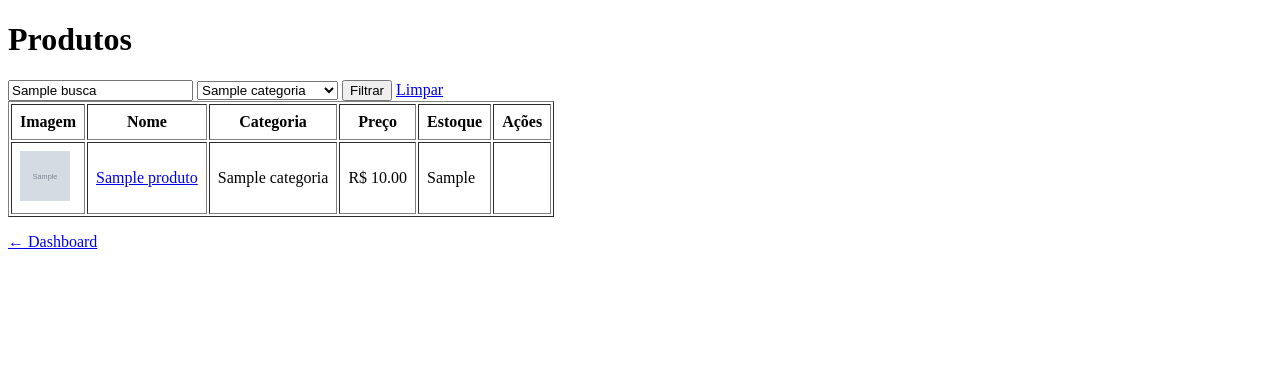
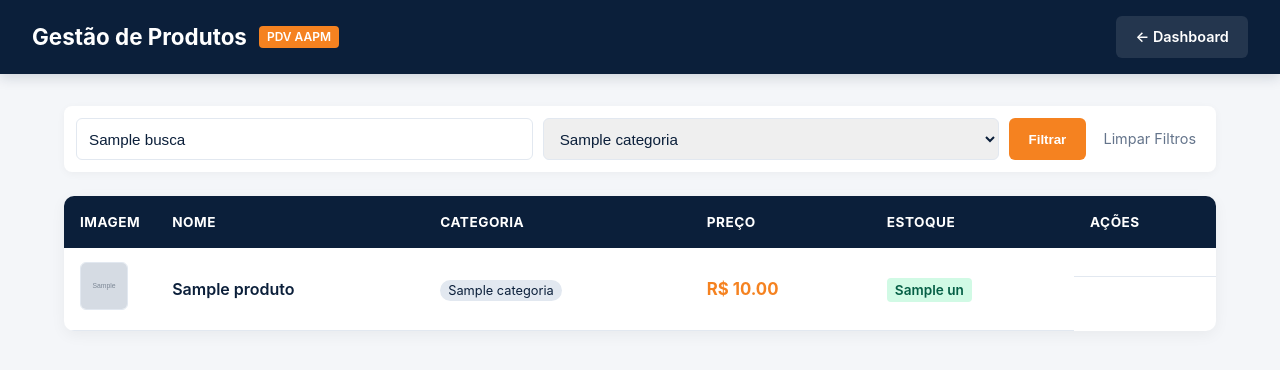
Before and after one commit to isabellyr-oliveira/Projeto-PDV, a FastAPI app: template app/templates/produtos/index.html in a window 1280 px wide. Shown: the top 370 px of the page. Run offline with FastAPI, Linux system fonts and the light colour scheme; the template is opened without the code that fills it: most values are stand-ins (such as "Sample title", 1, 10 or a date in 2020); grey boxes marked "Sample" are stand-in pictures.

Commit message:
Estilizando tela de produtos

```diff
--- a/app/static/CSS_produtos/index.css
+++ b/app/static/CSS_produtos/index.css
@@ -0,0 +1,335 @@
+/* ==============================
+   VARIÁVEIS DE CORES & BASE
+============================== */
+:root {
+    --navy-dark: #0b1f3a;
+    --navy-light: #16325c;
+    --orange-primary: #f58220;
+    --orange-hover: #d96d10;
+    --bg-main: #f4f6f9;
+    --white: #ffffff;
+    --gray-border: #e2e8f0;
+    --text-muted: #64748b;
+    --danger: #ef4444;
+    --success: #10b981;
+}
+
+* {
+    margin: 0;
+    padding: 0;
+    box-sizing: border-box;
+}
+
+body {
+    font-family: -apple-system, BlinkMacSystemFont, "Segoe UI", Roboto, Helvetica, Arial, sans-serif;
+    background-color: var(--bg-main);
+    color: var(--navy-dark);
+    line-height: 1.5;
+}
+
+/* ==============================
+   HEADER & LAYOUT
+============================== */
+.pdv-header {
+    background-color: var(--navy-dark);
+    color: var(--white);
+    padding: 1rem 2rem;
+    display: flex;
+    justify-content: space-between;
+    align-items: center;
+    box-shadow: 0 4px 12px rgba(11, 31, 58, 0.15);
+}
+
+.header-title {
+    display: flex;
+    align-items: center;
+    gap: 12px;
+}
+
+.header-title h1 {
+    font-size: 1.4rem;
+    font-weight: 700;
+}
+
+.badge-pdv {
+    background-color: var(--orange-primary);
+    color: var(--white);
+    font-size: 0.75rem;
+    padding: 2px 8px;
+    border-radius: 4px;
+    font-weight: 600;
+    text-transform: uppercase;
+}
+
+.container {
+    max-width: 1200px;
+    margin: 2rem auto;
+    padding: 0 1.5rem;
+}
+
+/* ==============================
+   ALERTAS
+============================== */
+.alert {
+    padding: 1rem;
+    border-radius: 8px;
+    margin-bottom: 1.5rem;
+    font-weight: 600;
+}
+
+.alert-success {
+    background-color: #d1fae5;
+    color: #065f46;
+    border-left: 4px solid var(--success);
+}
+
+.alert-warning {
+    background-color: #fef3c7;
+    color: #92400e;
+    border-left: 4px solid var(--orange-primary);
+}
+
+/* ==============================
+   TOOLBAR & FILTROS
+============================== */
+.toolbar {
+    display: flex;
+    justify-content: space-between;
+    align-items: center;
+    gap: 1rem;
+    margin-bottom: 1.5rem;
+    flex-wrap: wrap;
+}
+
+.search-form {
+    display: flex;
+    gap: 10px;
+    flex: 1;
+    background: var(--white);
+    padding: 12px;
+    border-radius: 8px;
+    box-shadow: 0 2px 8px rgba(0,0,0,0.04);
+}
+
+.input-group, .select-group {
+    flex: 1;
+}
+
+input[type="text"], select {
+    width: 100%;
+    height: 42px;
+    padding: 0 12px;
+    border: 1px solid var(--gray-border);
+    border-radius: 6px;
+    font-size: 0.95rem;
+    color: var(--navy-dark);
+    outline: none;
+    transition: all 0.2s;
+}
+
+input[type="text"]:focus, select:focus {
+    border-color: var(--orange-primary);
+    box-shadow: 0 0 0 3px rgba(245, 130, 32, 0.2);
+}
+
+/* ==============================
+   BOTÕES
+============================== */
+.btn-primary, .btn-action, .btn-secondary {
+    display: inline-flex;
+    align-items: center;
+    justify-content: center;
+    height: 42px;
+    padding: 0 1.2rem;
+    border-radius: 6px;
+    font-weight: 600;
+    cursor: pointer;
+    text-decoration: none;
+    border: none;
+    transition: background 0.2s;
+}
+
+.btn-primary, .btn-action {
+    background-color: var(--orange-primary);
+    color: var(--white);
+}
+
+.btn-primary:hover, .btn-action:hover {
+    background-color: var(--orange-hover);
+}
+
+.btn-secondary {
+    background-color: rgba(255, 255, 255, 0.1);
+    color: var(--white);
+    font-size: 0.9rem;
+}
+
+.btn-secondary:hover {
+    background-color: rgba(255, 255, 255, 0.2);
+}
+
+.btn-link {
+    color: var(--text-muted);
+    text-decoration: none;
+    align-self: center;
+    font-size: 0.9rem;
+    padding: 0 8px;
+}
+
+.btn-link:hover {
+    color: var(--navy-dark);
+}
+
+/* ==============================
+   TABELA
+============================== */
+.table-card {
+    background-color: var(--white);
+    border-radius: 10px;
+    box-shadow: 0 4px 15px rgba(0, 0, 0, 0.05);
+    overflow: hidden;
+}
+
+.pdv-table {
+    width: 100%;
+    border-collapse: collapse;
+    text-align: left;
+}
+
+.pdv-table thead {
+    background-color: var(--navy-dark);
+    color: var(--white);
+}
+
+.pdv-table th {
+    padding: 16px;
+    font-size: 0.85rem;
+    text-transform: uppercase;
+    letter-spacing: 0.5px;
+}
+
+.pdv-table td {
+    padding: 14px 16px;
+    border-bottom: 1px solid var(--gray-border);
+    vertical-align: middle;
+}
+
+.pdv-table tbody tr:hover {
+    background-color: #f8fafc;
+}
+
+.img-wrapper img {
+    width: 48px;
+    height: 48px;
+    object-fit: cover;
+    border-radius: 6px;
+    border: 1px solid var(--gray-border);
+}
+
+.product-title {
+    color: var(--navy-dark);
+    font-weight: 600;
+    text-decoration: none;
+}
+
+.product-title:hover {
+    color: var(--orange-primary);
+}
+
+.category-badge {
+    background-color: #e2e8f0;
+    color: var(--navy-dark);
+    font-size: 0.8rem;
+    padding: 3px 8px;
+    border-radius: 12px;
+}
+
+.price {
+    font-size: 1.05rem;
+    font-weight: 700;
+    color: var(--orange-primary);
+}
+
+.stock-badge {
+    padding: 4px 8px;
+    border-radius: 4px;
+    font-size: 0.85rem;
+    font-weight: 600;
+}
+
+.ok-stock {
+    background-color: #d1fae5;
+    color: #065f46;
+}
+
+.low-stock {
+    background-color: #fee2e2;
+    color: #991b1b;
+}
+
+/* ==============================
+   AÇÕES
+============================== */
+.actions-cell {
+    display: flex;
+    gap: 8px;
+    align-items: center;
+}
+
+.inline-form {
+    display: inline;
+}
+
+.btn-icon {
+    padding: 6px 12px;
+    border-radius: 4px;
+    font-size: 0.85rem;
+    font-weight: 600;
+    text-decoration: none;
+    border: none;
+    cursor: pointer;
+}
+
+.btn-icon.edit {
+    background-color: #e0e7ff;
+    color: var(--navy-dark);
+}
+
+.btn-icon.edit:hover {
+    background-color: var(--navy-dark);
+    color: var(--white);
+}
+
+.btn-icon.delete {
+    background-color: #fee2e2;
+    color: var(--danger);
+}
+
+.btn-icon.delete:hover {
+    background-color: var(--danger);
+    color: var(--white);
+}
+
+.empty-row td {
+    text-align: center;
+    padding: 3rem;
+    color: var(--text-muted);
+}
+
+/* ==============================
+   RESPONSIVIDADE
+============================== */
+@media (max-width: 768px) {
+    .toolbar {
+        flex-direction: column;
+        align-items: stretch;
+    }
+
+    .search-form {
+        flex-direction: column;
+    }
+
+    .table-card {
+        overflow-x: auto;
+    }
+}
--- /dev/null
+++ b/app/static/JS_produtos/index.js
@@ -0,0 +1,33 @@
+document.addEventListener("DOMContentLoaded", () => {
+    const searchInput = document.getElementById("searchInput");
+    const categorySelect = document.getElementById("categorySelect");
+    const rows = document.querySelectorAll(".product-row");
+
+    function filterProducts() {
+        const query = searchInput.value.toLowerCase().trim();
+        const selectedCategory = categorySelect.value;
+
+        rows.forEach(row => {
+            const productName = row.getAttribute("data-name");
+            const productCategory = row.getAttribute("data-category");
+
+            const matchesSearch = productName.includes(query);
+            const matchesCategory = selectedCategory === "0" || productCategory === selectedCategory;
+
+            if (matchesSearch && matchesCategory) {
+                row.style.display = "";
+            } else {
+                row.style.display = "none";
+            }
+        });
+    }
+
+    // Eventos para filtragem em tempo real (Instant Search)
+    if (searchInput) {
+        searchInput.addEventListener("input", filterProducts);
+    }
+
+    if (categorySelect) {
+        categorySelect.addEventListener("change", filterProducts);
+    }
+});
--- a/app/templates/produtos/index.html
+++ b/app/templates/produtos/index.html
@@ -1,80 +1,102 @@
 <!DOCTYPE html>
 <html lang="pt-br">
+
 <head>
     <meta charset="UTF-8">
+    <meta name="viewport" content="width=device-width, initial-scale=1.0">
+    <link rel="stylesheet" href="{{ request.url_for('static', path='CSS_produtos/index.css') }}">
     <title>Produtos — AAPM SENAI</title>
 </head>
+
 <body>
-    <h1>Produtos</h1>
 
+    <header class="pdv-header">
+        <div class="header-title">
+            <h1>Gestão de Produtos</h1>
+            <span class="badge-pdv">PDV AAPM</span>
+        </div>
+        <a href="/" class="btn-secondary">← Dashboard</a>
+    </header>
+
+    <main class="container">
+        <!-- Banners de Notificação -->
         {% if request.query_params.get('criado') == 'ok' %}
-        <p style="color:green">Produto criado com sucesso!</p>
+        <div class="alert alert-success">✓ Produto criado com sucesso!</div>
         {% endif %}
         {% if request.query_params.get('desativado') == 'ok' %}
-        <p style="color:green">Produto desativado.</p>
+        <div class="alert alert-warning">⚠ Produto desativado com sucesso.</div>
         {% endif %}
 
-    <!-- Filtros -->
-    <form method="get" action="/produtos">
-        <input  type="text"
-                name="busca"
-                placeholder="Buscar por nome..."
-                value="{{ busca }}">
+        <!-- Control Bar (Filtros e Ações) -->
+        <div class="toolbar">
+            <form method="get" action="/produtos" class="search-form" id="filterForm">
+                <div class="input-group">
+                    <input type="text" id="searchInput" name="busca" placeholder="Buscar por nome ou código..."
+                        value="{{ busca }}" autocomplete="off">
+                </div>
 
-        <select name="categoria_id">
+                <div class="select-group">
+                    <select name="categoria_id" id="categorySelect">
                         <option value="0">Todas as categorias</option>
                         {% for c in categorias %}
-                <option value="{{ c.id }}"
-                    {{ 'selected' if categoria_id == c.id else '' }}>
+                        <option value="{{ c.id }}" {{ 'selected' if categoria_id==c.id else '' }}>
                             {{ c.nome }}
                         </option>
                         {% endfor %}
                     </select>
+                </div>
 
-        <button type="submit">Filtrar</button>
+                <button type="submit" class="btn-primary">Filtrar</button>
 
                 {% if busca or categoria_id %}
-            <a href="/produtos">Limpar</a>
-
+                <a href="/produtos" class="btn-link">Limpar Filtros</a>
                 {% endif %}
             </form>
 
             {% if usuario.role == 'admin' %}
-        <a href="/produtos/novo">+ Novo produto</a>
+            <a href="/produtos/novo" class="btn-action">+ Novo Produto</a>
             {% endif %}
+        </div>
 
-    <table border="1" cellpadding="8">
+        <!-- Tabela de Produtos -->
+        <div class="table-card">
+            <table class="pdv-table">
                 <thead>
                     <tr>
-                <th>Imagem</th>
+                        <th width="80">Imagem</th>
                         <th>Nome</th>
                         <th>Categoria</th>
                         <th>Preço</th>
                         <th>Estoque</th>
-                <th>Ações</th>
+                        <th text-align="right">Ações</th>
                     </tr>
                 </thead>
-        <tbody>
+                <tbody id="productTableBody">
                     {% for p in produtos %}
-            <tr>
+                    <tr class="product-row" data-name="{{ p.nome|lower }}"
+                        data-category="{{ p.categoria_id if p.categoria else 0 }}">
                         <td>
-                    <img src="{{ p.imagem_url }}"
-                         alt="{{ p.nome }}"
-                         width="50" height="50"
-                         style="object-fit:cover">
+                            <div class="img-wrapper">
+                                <img src="{{ request.url_for('static', path='IMG/' ~ p.imagem_url) if p.imagem_url else request.url_for('static', path='IMG/camisa.jpg') }}"
+                                    alt="{{ p.nome }}" loading="lazy">
+                            </div>
                         </td>
-                <td><a href="/produtos/{{ p.id }}">{{ p.nome }}</a></td>
-                <td>{{ p.categoria.nome if p.categoria else "—" }}</td>
-                <td>R$ {{ "%.2f"|format(p.preco) }}</td>
-                <td>{{ p.estoque_atual }}</td>
                         <td>
+                            <a href="/produtos/{{ p.id }}" class="product-title">{{ p.nome }}</a>
+                        </td>
+                        <td><span class="category-badge">{{ p.categoria.nome if p.categoria else "Geral" }}</span></td>
+                        <td class="price">R$ {{ "%.2f"|format(p.preco) }}</td>
+                        <td>
+                            <span class="stock-badge {{ 'low-stock' if p.estoque_atual < 5 else 'ok-stock' }}">
+                                {{ p.estoque_atual }} un
+                            </span>
+                        </td>
+                        <td class="actions-cell">
                             {% if usuario.role == 'admin' %}
-                        <a href="/produtos/{{ p.id }}/editar">Editar</a>
-                        <form action="/produtos/{{ p.id }}/desativar"
-                              method="post"
-                              style="display:inline"
-                              onsubmit="return confirm('Desativar {{ p.nome }}?')">
-                            <button type="submit">Desativar</button>
+                            <a href="/produtos/{{ p.id }}/editar" class="btn-icon edit" title="Editar">Editar</a>
+                            <form action="/produtos/{{ p.id }}/desativar" method="post" class="inline-form"
+                                onsubmit="return confirm('Tem certeza que deseja desativar {{ p.nome }}?')">
+                                <button type="submit" class="btn-icon delete">Desativar</button>
                             </form>
                             {% endif %}
                         </td>
@@ -82,15 +104,18 @@
                     {% endfor %}
 
                     {% if not produtos %}
-            <tr>
-                <td colspan="6" style="text-align:center">
+                    <tr class="empty-row">
+                        <td colspan="6">
                             Nenhum produto encontrado.
                         </td>
                     </tr>
                     {% endif %}
                 </tbody>
             </table>
+        </div>
+    </main>
 
-    <p><a href="/">← Dashboard</a></p>
+    <script src="{{ request.url_for('static', path='JS_produtos/index.js') }}"></script>
 </body>
+
 </html>
```
Also changed, not shown: app/templates/index.html (deleted, +0 -99 lines), banco.db. Lines whose indentation alone changed are shown as unchanged.
